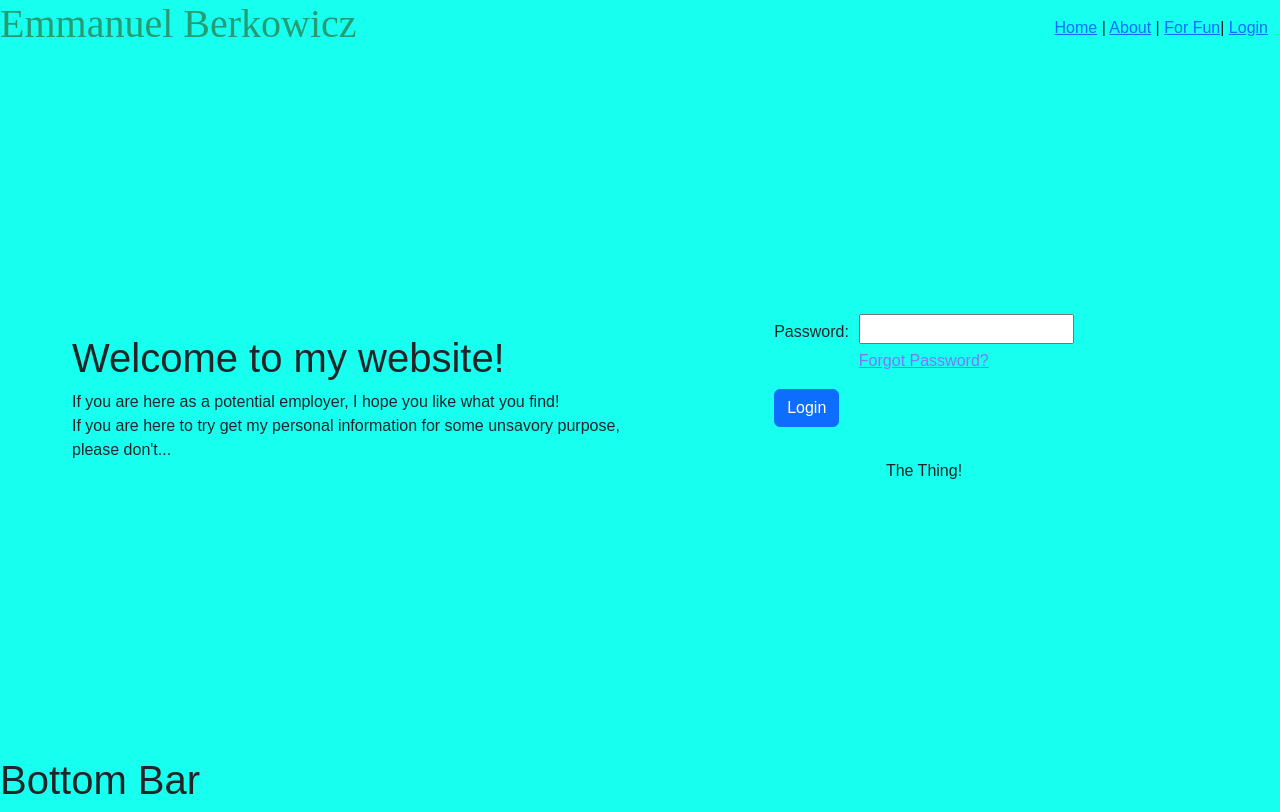
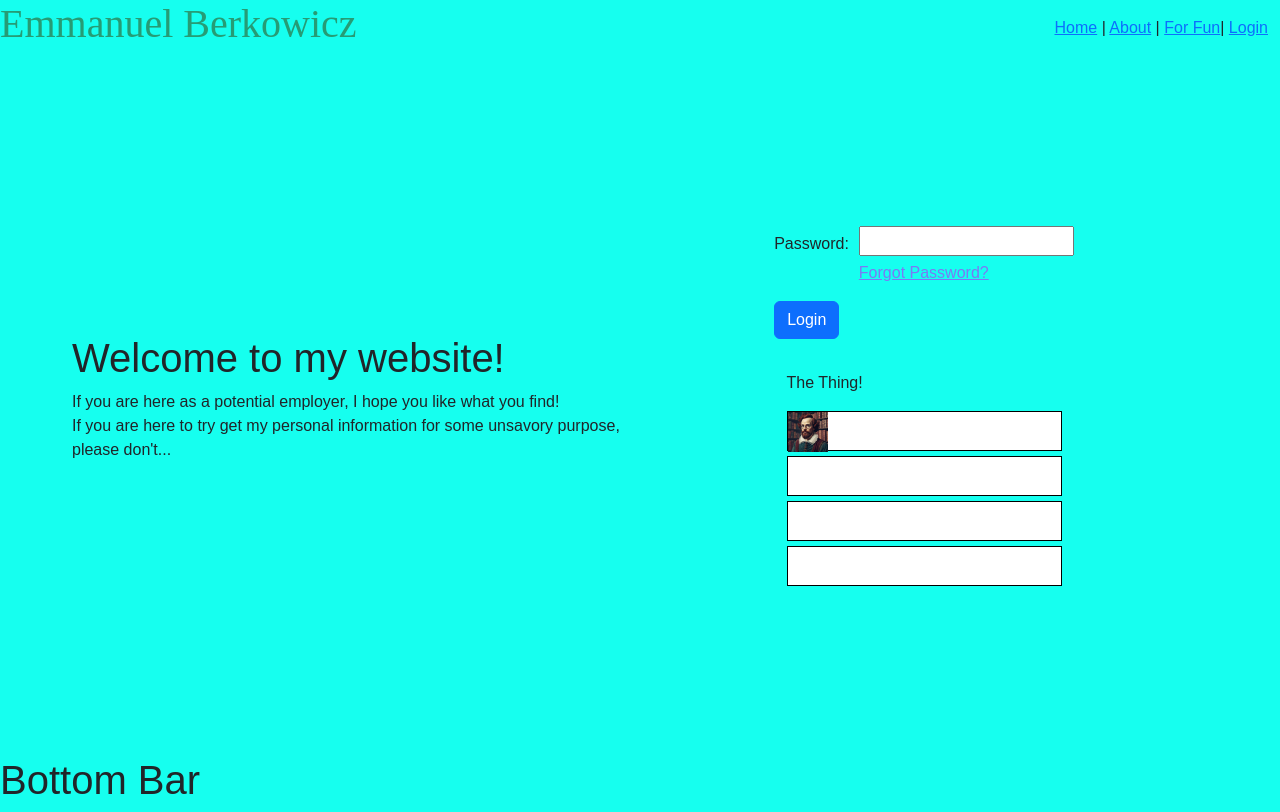
Before and after one commit to AnosVoldygod/emmanwebsite-, a Vue app: page /Login in a window 1280 px wide. Built offline with nearby package versions, Linux system fonts and the light colour scheme.

Commit message:
LoginPageSocials.vue: Add code for loginboxes Login.vue: added component LoginPageSocials.

```diff
--- a/src/components/LoginPageSocials.vue
+++ b/src/components/LoginPageSocials.vue
@@ -1,3 +1,34 @@
 <template>
-  <div><p>The Thing!</p></div>
+  <!-- Outside div for the entire content -->
+  <div class="outer-wrapper">
+    <p>The Thing!</p>
+    <!-- Div wrapper for the or text -->
+    <div class="text-wrapper"></div>
+    <!-- Div main wrapper for the login options, google, apple ect... -->
+    <div class="login-options-wrapper">
+      <!-- Individual wrappers for each of the options. -->
+      <div class="google-option generic-login-option">
+        <img alt="Google Logo" class="logo-generic" src="../assets/hipspeare.jpg" />
+      </div>
+      <div class="apple-option generic-login-option"></div>
+      <div class="microsoft-option generic-login-option"></div>
+      <div class="phone-option generic-login-option"></div>
+    </div>
+  </div>
 </template>
+
+<style>
+.generic-login-option {
+  border-style: solid;
+  border-width: thin;
+  height: 40px;
+  width: 275px;
+  margin-top: 5px;
+  background-color: white;
+  color: black;
+}
+
+.logo-generic {
+  width: 40px;
+}
+</style>
--- a/src/views/Login.vue
+++ b/src/views/Login.vue
@@ -46,13 +46,14 @@ import LoginPageSocials from '../components/LoginPageSocials.vue'
   flex: 1;
   display: flex;
   flex-direction: column;
+  justify-content: center;
+  align-items: center;
   max-width: 100%;
 }
 
 .login-component {
   flex: 1;
   display: flex;
-  justify-content: center;
   max-width: 100%;
 }
 
```
